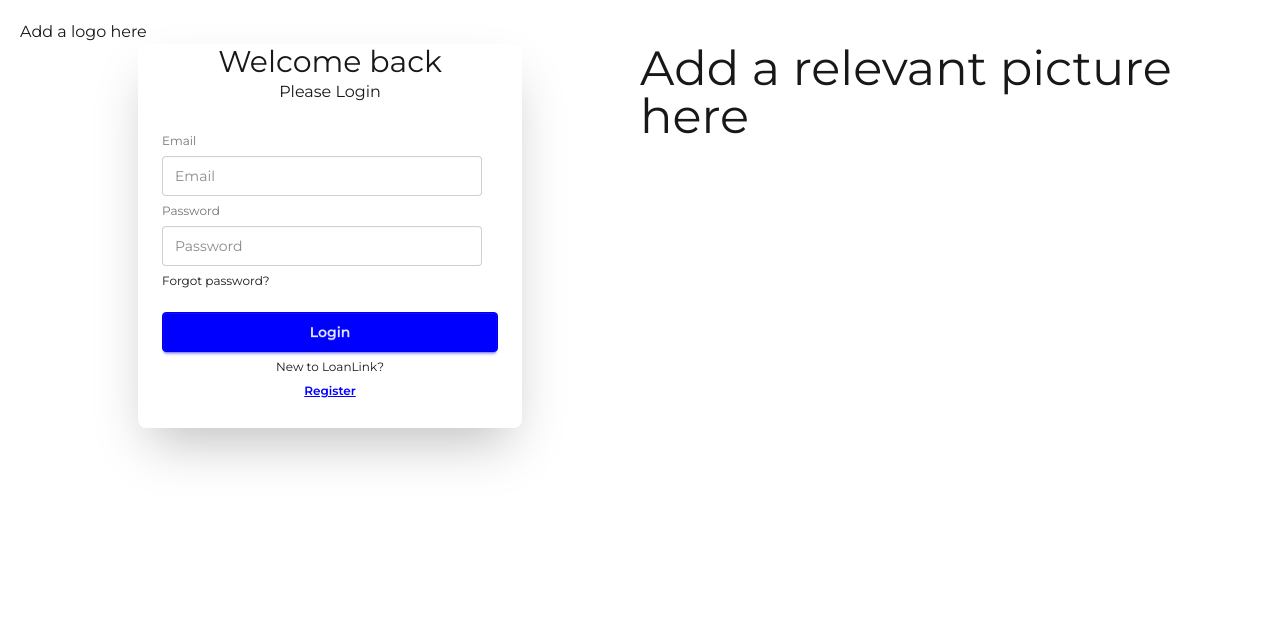
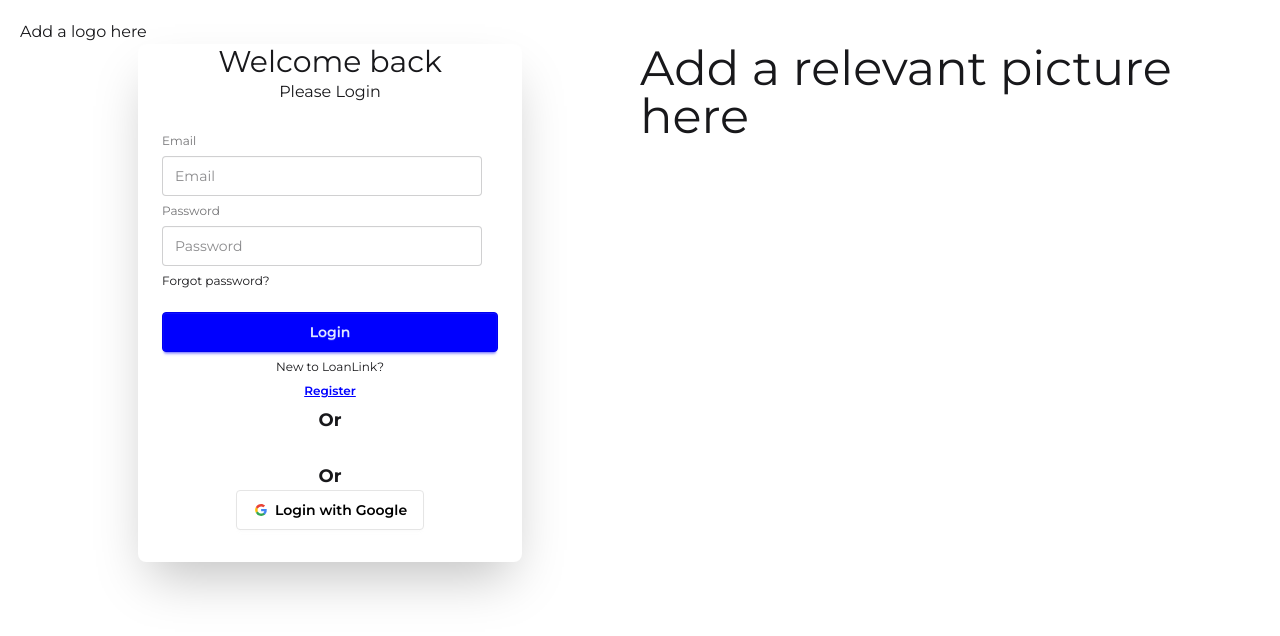
Before and after one commit to samfisher58/LoanLink-client-side, a React (Vite) app: page /login in a window 1280 px wide. Shown: the top 636 px of the page. Built offline with nearby package versions, Linux system fonts and the light colour scheme; no server answers.

Commit message:
added all the routes with prop data

```diff
--- /dev/null
+++ b/src/Component/Loading/Loading.jsx
@@ -0,0 +1,11 @@
+import React from 'react';
+
+const Loading = () => {
+	return (
+		<div className="flex justify-center items-center h-64">
+			<div className="w-16 h-16 border-4 border-blue-500 border-dashed rounded-full animate-spin"></div>
+		</div>
+	);
+};
+
+export default Loading;
--- /dev/null
+++ b/src/Pages/AboutUs/AboutUs.jsx
@@ -0,0 +1,11 @@
+import React from 'react';
+
+const AboutUs = () => {
+    return (
+        <div>
+            <p className='text-3xl'>this is from about us</p>
+        </div>
+    );
+};
+
+export default AboutUs;
--- /dev/null
+++ b/src/Pages/AllLoans/AllLoans.jsx
@@ -0,0 +1,46 @@
+import React from 'react';
+import { Link } from 'react-router';
+
+const AllLoans = () => {
+	return (
+		<div>
+            <p className='text-3xl'>This is all loan page</p>
+			<p className="p-5 font-bold text-lg">
+				This is from all loans This page displays all loans in a 3-column grid{' '}
+				<br />
+				layout using cards. Each card shows essential loan information, such as:{' '}
+				<br />
+				Loan Image <br /> Loan Title <br /> Loan Category <br />
+				Interest <br />
+				Max Loan Limit <br /> "View Details" <br /> Button Behavior: <br /> When
+				the user clicks the "View Details" button, <br /> they are redirected to
+				the Loan Details Page, where they can see <br />
+				more information about the selected loan.
+			</p>
+
+			{/* loan details */}
+
+			<div className="card bg-base-100 w-96 shadow-sm">
+				<figure className="px-10 pt-10">
+					<img
+						src="https://img.daisyui.com/images/stock/photo-1606107557195-0e29a4b5b4aa.webp"
+						alt="Shoes"
+						className="rounded-xl"
+					/>
+				</figure>
+				<div className="card-body items-center text-center">
+					<h2 className="card-title">Card Title</h2>
+					<p>
+						A card component has a figure, a body part, and inside body there
+						are title and actions parts
+					</p>
+					<div className="card-actions">
+						<Link to="/loan-details" className="btn btn-primary">Buy Now</Link>
+					</div>
+				</div>
+			</div>
+		</div>
+	);
+};
+
+export default AllLoans;
--- /dev/null
+++ b/src/Pages/AllLoans/LoanApplication/LoanApplicationForm.jsx
@@ -0,0 +1,16 @@
+import React from 'react';
+import { useNavigate } from 'react-router';
+
+const LoanApplicationForm = () => {
+    const navigate = useNavigate()
+    return (
+			<div>
+				<p className='text-2xl'>this is from loan Application form</p>
+				<button className="btn btn-secondary" onClick={() => navigate(-1)}>
+					Back to Loan Details
+				</button>
+			</div>
+		);
+};
+
+export default LoanApplicationForm;
--- /dev/null
+++ b/src/Pages/AllLoans/LoanDetails.jsx
@@ -0,0 +1,50 @@
+import React from 'react';
+import { Link, useNavigate } from 'react-router';
+
+const LoanDetails = () => {
+    const navigate = useNavigate()
+    return (
+			<div>
+                <p className='text-3xl'>This is loan details page</p>
+				<p>
+					This page displays detailed information about a specific loan selected
+					from the All loan page. <br /> Information Displayed: <br />
+					Loan Image <br /> Loan Title
+					<br />
+					Description
+					<br /> Category <br />
+					Interest Rate <br />
+					Max Limit <br />
+					Available EMI Plans <br />
+					Apply Now Button <br />
+					Features Apply Now Button: <br />
+					Enabled only for logged-in users who are not Admin or Manager
+					<br /> Clicking it redirects the user to the Loan Application Form
+					<div className="card bg-base-100 w-96 shadow-sm">
+						<figure className="px-10 pt-10">
+							<img
+								src="https://img.daisyui.com/images/stock/photo-1606107557195-0e29a4b5b4aa.webp"
+								alt="Shoes"
+								className="rounded-xl"
+							/>
+						</figure>
+						<div className="card-body items-center text-center">
+							<h2 className="card-title">Card Title</h2>
+							<p>
+								A card component has a figure, a body part, and inside body
+								there are title and actions parts
+							</p>
+							<div className="card-actions">
+								<Link to="/loan-application" className="btn btn-primary">
+									Apply Now
+								</Link>
+                                <button onClick={()=>navigate(-1)} className='btn btn-secondary'>See All Loans</button>
+							</div>
+						</div>
+					</div>
+				</p>
+			</div>
+		);
+};
+
+export default LoanDetails;
--- a/src/Pages/Auth/Login/Login.jsx
+++ b/src/Pages/Auth/Login/Login.jsx
@@ -2,6 +2,7 @@ import React from 'react';
 import { useForm } from 'react-hook-form';
 import useAuth from '../../../Hooks/useAuth';
 import { Link } from 'react-router';
+import SocialLogin from '../SocialLogin/SocialLogin';
 
 const Login = () => {
     const { register, handleSubmit,formState:{ errors }}= useForm();
@@ -60,9 +61,11 @@ const Login = () => {
 						>
 							Register
 						</Link>
+						<span className="text-center font-bold text-lg">Or</span>
 					</fieldset>
 				</form>
-				{/* <SocialLogin></SocialLogin> */}
+				<span className="text-center font-bold text-lg">Or</span>
+				<SocialLogin></SocialLogin>
 			</div>
 		);
 };
--- a/src/Pages/Auth/Register/Register.jsx
+++ b/src/Pages/Auth/Register/Register.jsx
@@ -2,6 +2,7 @@ import React from 'react';
 import { useForm } from 'react-hook-form';
 import useAuth from '../../../Hooks/useAuth';
 import { Link } from 'react-router';
+import SocialLogin from '../SocialLogin/SocialLogin';
 
 const Register = () => {
     const {register, handleSubmit, formState: {errors} }= useForm();
@@ -18,7 +19,7 @@ const Register = () => {
 
     return (
 			<div className="card bg-base-100 w-full mx-auto max-w-sm shrink-0 shadow-2xl">
-				<p className='text-center text-3xl'>Please Register to Continue</p>
+				<p className="text-center text-3xl">Please Register to Continue</p>
 				<form className="card-body" onSubmit={handleSubmit(handleRegistration)}>
 					<fieldset className="fieldset">
 						{/* name field */}
@@ -104,6 +105,8 @@ const Register = () => {
 						</Link>
 					</fieldset>
 				</form>
+				<span className="text-center font-bold text-lg">Or</span>
+				<SocialLogin></SocialLogin>
 			</div>
 		);
 };
--- /dev/null
+++ b/src/Pages/Auth/SocialLogin/SocialLogin.jsx
@@ -0,0 +1,59 @@
+import React from 'react';
+import useAuth from '../../../Hooks/useAuth';
+import { useNavigate } from 'react-router';
+
+const SocialLogin = () => {
+    const navigate = useNavigate();
+    const { signInGoogle } = useAuth();
+
+
+    const handleGoogleSignIn=()=>{
+        signInGoogle()
+        .then(result=>{
+            console.log(result.user);
+            navigate('/')
+        })
+        .catch(error=>{
+            console.log(error);
+        })
+    }
+    return (
+			<div className="text-center pb-8">
+				<button
+					onClick={handleGoogleSignIn}
+					className="btn bg-white text-black border-[#e5e5e5]"
+				>
+					<svg
+						aria-label="Google logo"
+						width="16"
+						height="16"
+						xmlns="http://www.w3.org/2000/svg"
+						viewBox="0 0 512 512"
+					>
+						<g>
+							<path d="m0 0H512V512H0" fill="#fff"></path>
+							<path
+								fill="#34a853"
+								d="M153 292c30 82 118 95 171 60h62v48A192 192 0 0190 341"
+							></path>
+							<path
+								fill="#4285f4"
+								d="m386 400a140 175 0 0053-179H260v74h102q-7 37-38 57"
+							></path>
+							<path
+								fill="#fbbc02"
+								d="m90 341a208 200 0 010-171l63 49q-12 37 0 73"
+							></path>
+							<path
+								fill="#ea4335"
+								d="m153 219c22-69 116-109 179-50l55-54c-78-75-230-72-297 55"
+							></path>
+						</g>
+					</svg>
+					Login with Google
+				</button>
+			</div>
+		);
+};
+
+export default SocialLogin;
--- /dev/null
+++ b/src/Pages/Contact/Contact.jsx
@@ -0,0 +1,11 @@
+import React from 'react';
+
+const Contact = () => {
+    return (
+        <div>
+            <p className='text-3xl'>This is from contact</p>
+        </div>
+    );
+};
+
+export default Contact;
--- a/src/Routes/Router.jsx
+++ b/src/Routes/Router.jsx
@@ -4,30 +4,61 @@ import Home from "../Pages/Home/Home/Home";
 import AuthLayout from "../Layouts/AuthLayout";
 import Login from "../Pages/Auth/Login/Login";
 import Register from "../Pages/Auth/Register/Register";
+import AllLoans from "../Pages/AllLoans/AllLoans";
+import LoanDetails from "../Pages/AllLoans/LoanDetails";
+import LoanApplicationForm from "../Pages/AllLoans/LoanApplication/LoanApplicationForm";
+import AboutUs from "../Pages/AboutUs/AboutUs";
+import Contact from "../Pages/Contact/Contact";
 
 export const router = createBrowserRouter([
+    // root layout
 	{
 		path: '/',
 		Component: RootLayout,
-        children:[
+		children: [
 			{
 				index: true,
 				Component: Home
 			},
-        ]
+			{
+				path: 'all-loans',
+				Component: AllLoans
 			},
 			{
-        path:'/',
+				path: 'loan-details',
+				Component: LoanDetails
+			},
+			{
+				path: 'loan-application',
+				Component: LoanApplicationForm
+			},
+			{
+				path: 'about-us',
+				Component: AboutUs
+			},
+			{
+				path: 'contact',
+				Component: Contact
+			},
+		],
+	},
+    // authLayout
+	{
+		path: '/',
 		Component: AuthLayout,
-        children:[
+		children: [
 			{
-                path:'login',
-                Component: Login
+				path: 'login',
+				Component: Login,
 			},
 			{
 				path: 'register',
-                Component: Register
-            }
-        ]
+				Component: Register,
+			},
+		],
+	},
+    // DashboardLayout
+    {
+
     }
 ]);
```
Also changed, not shown: src/Pages/Shared/Navbar/Navbar.jsx (+22 -13 lines). Lines whose indentation alone changed are shown as unchanged.
